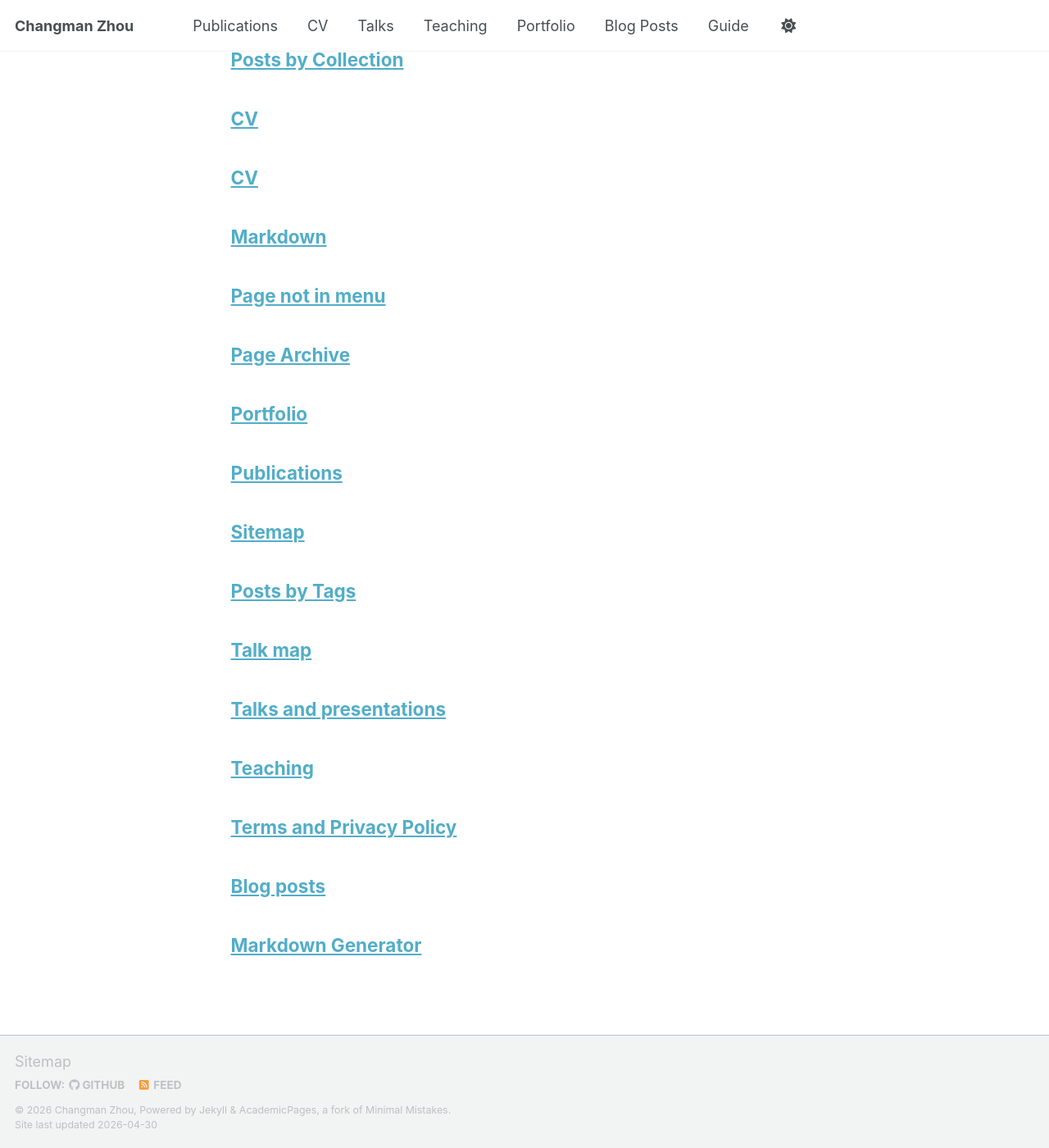
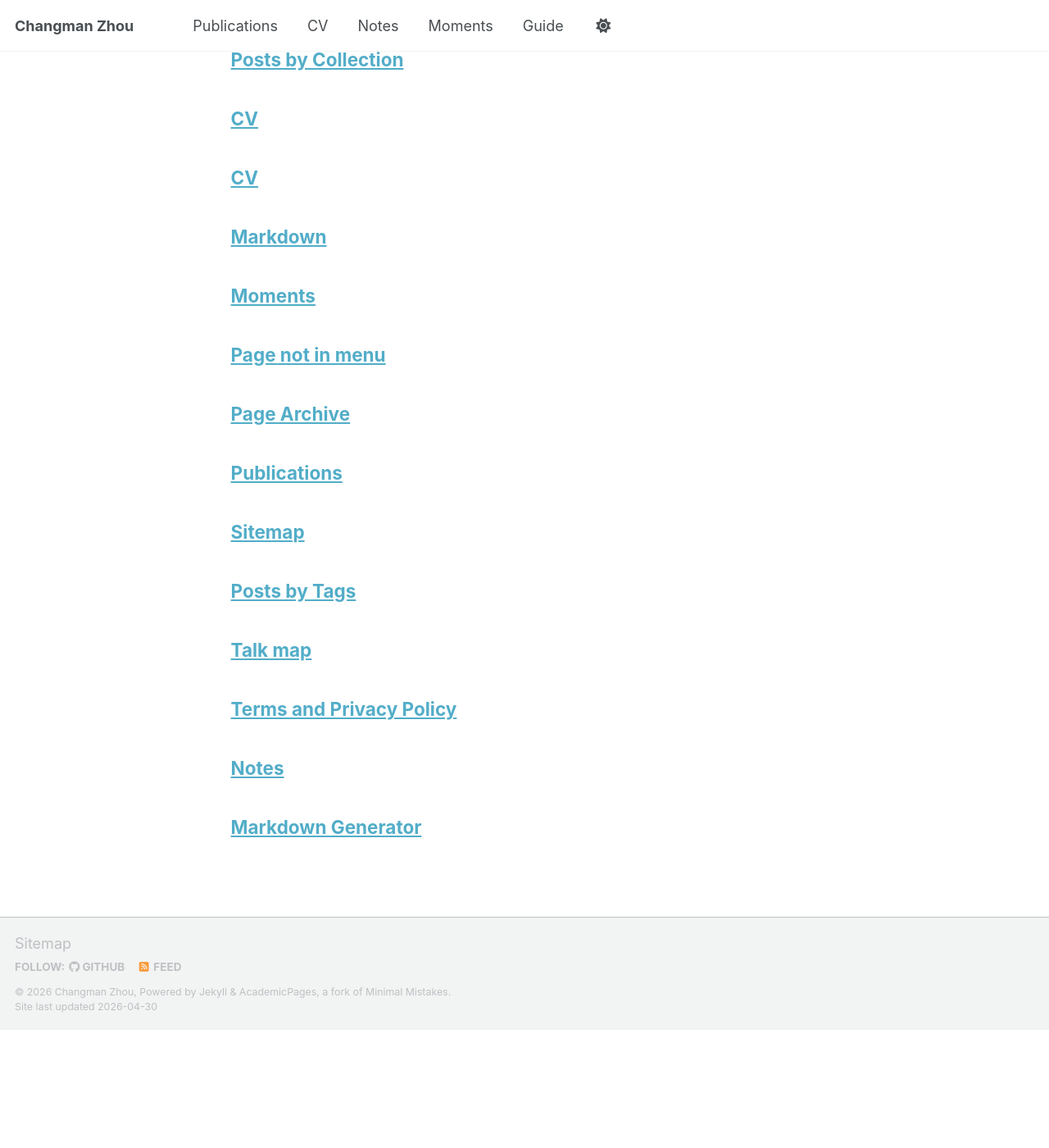
Before and after one commit to changmanzhou/changmanzhou.github.io, a Jekyll site: the page built from _pages/page-archive.html, in a window 1280 px wide and 1400 px high, scrolled down 401 px. Shown: the whole window at 82% size. Built offline with Jekyll 4.4.1, drawn with Linux system fonts in a browser that asks for light colours; a script bundle is joined from its source files by our own code; library files that are not in the unit come from our copies; after the commit the page ends 1657 px from its top, so only the background shows below that.

Commit message:
update pages and navigation

```diff
--- a/_data/navigation.yml
+++ b/_data/navigation.yml
@@ -14,17 +14,11 @@ main:
   - title: "CV"
     url: /cv/
 
-  - title: "Talks"
-    url: /talks/
+  - title: "Notes"
+    url: /year-archive/
 
-  - title: "Teaching"
-    url: /teaching/
-
-  - title: "Portfolio"
-    url: /portfolio/
-
-  - title: "Blog Posts"
-    url: /year-archive/
+  - title: "Moments"
+    url: /moments/
 
   # - title: "CV"
   #   url: /cv-json/
--- a/_pages/year-archive.html
+++ b/_pages/year-archive.html
@@ -1,7 +1,7 @@
 ---
 layout: archive
 permalink: /year-archive/
-title: "Blog posts"
+title: "Notes"
 author_profile: true
 redirect_from:
   - /wordpress/blog-posts/
```
Also changed, not shown: _pages/moments.md (added, +7 -0 lines), _pages/portfolio.html (deleted, +0 -13 lines), _pages/talks.html (deleted, +0 -16 lines), _pages/teaching.html (deleted, +0 -12 lines).
